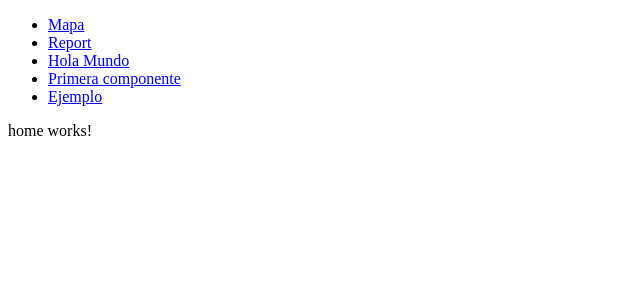
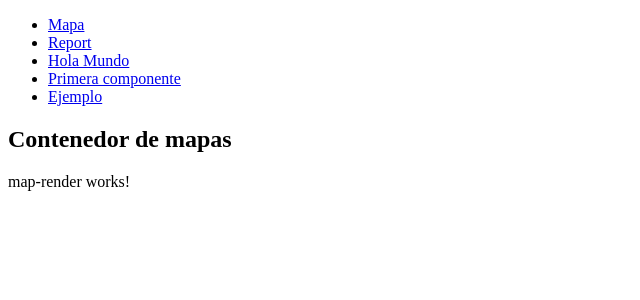
Before and after one commit to neotrons/inei_curso_angular, an Angular app: page /map in a window 1280 px wide. Shown: the top 300 px of the page, without its empty margins (0-640 px from the left). Built offline with nearby package versions, Linux system fonts and the light colour scheme.

Commit message:
feat: desing components for maps

```diff
--- /dev/null
+++ b/src/app/modules/maps/map-container/map-container.component.html
@@ -0,0 +1,2 @@
+<h2>Contenedor de mapas</h2>
+<app-map-render></app-map-render>
--- /dev/null
+++ b/src/app/modules/maps/map-container/map-container.component.ts
@@ -0,0 +1,15 @@
+import { Component, OnInit } from '@angular/core';
+
+@Component({
+  selector: 'app-map-container',
+  templateUrl: './map-container.component.html',
+  styleUrls: ['./map-container.component.scss']
+})
+export class MapContainerComponent implements OnInit {
+
+  constructor() { }
+
+  ngOnInit(): void {
+  }
+
+}
--- /dev/null
+++ b/src/app/modules/maps/map-render/map-render.component.html
@@ -0,0 +1 @@
+<p>map-render works!</p>
--- /dev/null
+++ b/src/app/modules/maps/map-render/map-render.component.ts
@@ -0,0 +1,15 @@
+import { Component, OnInit } from '@angular/core';
+
+@Component({
+  selector: 'app-map-render',
+  templateUrl: './map-render.component.html',
+  styleUrls: ['./map-render.component.scss']
+})
+export class MapRenderComponent implements OnInit {
+
+  constructor() { }
+
+  ngOnInit(): void {
+  }
+
+}
--- a/src/app/modules/maps/maps.module.ts
+++ b/src/app/modules/maps/maps.module.ts
@@ -3,11 +3,15 @@ import { CommonModule } from '@angular/common';
 
 import { MapsRoutingModule } from './maps-routing.module';
 import { HomePage } from './pages/home/home.page';
+import { MapContainerComponent } from './map-container/map-container.component';
+import { MapRenderComponent } from './map-render/map-render.component';
 
 
 @NgModule({
   declarations: [
-    HomePage
+    HomePage,
+    MapContainerComponent,
+    MapRenderComponent
   ],
   imports: [
     CommonModule,
--- a/src/app/modules/maps/pages/home/home.page.html
+++ b/src/app/modules/maps/pages/home/home.page.html
@@ -1 +1 @@
-<p>home works!</p>
+<app-map-container></app-map-container>
```
Also changed, not shown: src/app/modules/maps/map-container/map-container.component.scss (added), src/app/modules/maps/map-render/map-render.component.scss (added), 2 other files (tests, documents, lock files or other folders).
